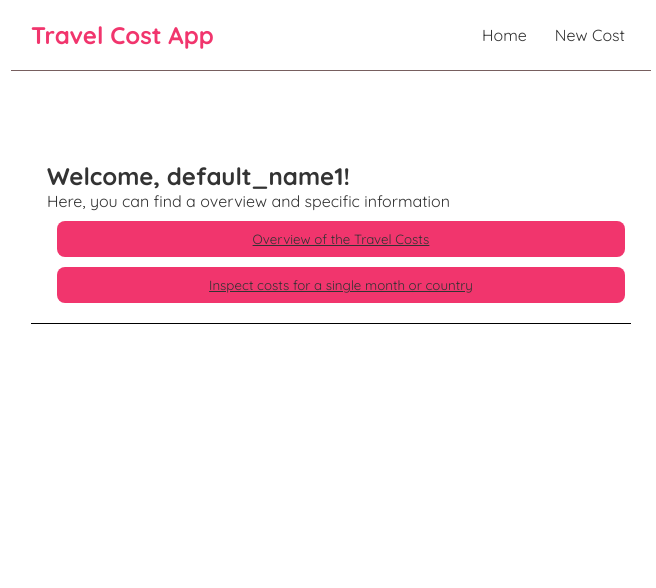
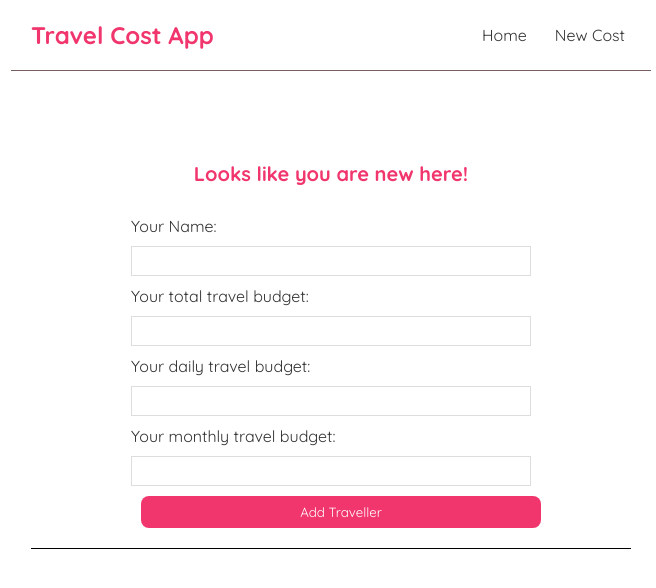
Before and after one commit to HaDuve/TravelCost, a React (Create React App) app in the folder travel-cost/: page / in a window 1280 px wide. Shown: the top 588 px of the page, without its empty margins (309-965 px from the left). Built offline with nearby package versions, Linux system fonts and the light colour scheme; data requests are answered from the project's data file.

Commit message:
stable Initial Questions, delete missing (#11)

```diff
--- a/travel-cost/data/db.json
+++ b/travel-cost/data/db.json
@@ -36,7 +36,7 @@
   ],
   "traveller": [
     {
-      "name": "default_name1",
+      "name": "default_name",
       "budget": 0,
       "daily": 0,
       "monthly": 0,
--- a/travel-cost/src/InitialQuestions.js
+++ b/travel-cost/src/InitialQuestions.js
@@ -2,24 +2,22 @@ import { useState } from "react";
 import { useHistory } from "react-router-dom";
 
 const InitialQuestions = () => {
-    const [date, setDate] = useState('dd/mm/yyyy');
-    const [description, setDescription] = useState('');
-    const [category, setCategory] = useState('');
-    const [country, setCountry] = useState('');
-    const [place, setPlace] = useState('');
-    const [price, setPrice] = useState(0);
-    const [whopaid, setWhopaid] = useState('H');
-    const [oweperc, setOweperc] = useState(50);
+    const [t_name, setName] = useState('');
+    const [t_budget, setBudget] = useState('');
+    const [t_daily, setDaily] = useState('');
+    const [t_monthly, setMonthly] = useState('');
 
     const [isPending, setIsPending] = useState(false);
     const history = useHistory();
 
+
     const handleSubmit = (e) => {
         e.preventDefault();
-        const blog = { date, description, category, country, place, price, whopaid, oweperc };
+        const blog = { t_name, t_budget, t_daily, t_monthly };
         setIsPending(true);
 
-        fetch("http://localhost:8000/costs", {
+
+    fetch("http://localhost:8000/traveller", {
         method: "POST",
         headers: { "Content-Type": "application/json" },
         body: JSON.stringify(blog)
@@ -35,73 +33,38 @@ const InitialQuestions = () => {
             <h2>Looks like you are new here!</h2>
             <form onSubmit={handleSubmit}>
 
-                <label>Cost Date:</label>
+                <label>Your Name:</label>
                 <input
-                    type="date"
-                    value={date}
+                    type="text"
+                    value={t_name}
                     required
-                    onChange={(e) => setDate(e.target.value)}
+                    onChange={(e) => setName(e.target.value)}
                 />
 
-                <label>Cost Description:</label>
-                <textarea
-                    required
-                    value={description}
-                    onChange={(e) => setDescription(e.target.value)}
-                    >
-                </textarea>
-
-                <label>Cost Category:</label>
-                <select
-                    value={category}
-                    onChange={(e) => setCategory(e.target.value)}
-                >
-                    <option value="traffic">National Traffic</option>
-                    <option value="home">Accomodation</option>
-                    <option value="meals">Meals and Drinks</option>
-                    <option value="other">Other (Shopping, Activities, ...)</option>
-                </select>
-
-                <label>Cost Country:</label>
-                <input
-                    type="text"
-                    value={country}
-                    required
-                    onChange={(e) => setCountry(e.target.value)}
-                />
-                <label>Cost Place:</label>
-                <input
-                    type="text"
-                    value={place}
-                    required
-                    onChange={(e) => setPlace(e.target.value)}
-                />
-                <label>Cost Price:</label>
+                <label>Your total travel budget:</label>
                 <input
                     type="number"
-                    value={price}
                     required
-                    onChange={(e) => setPrice(e.target.value)}
+                    value={t_budget}
+                    onChange={(e) => setBudget(e.target.value)}
                 />
-                <label>Who paid?:</label>
-                <select
-                    value={whopaid}
-                    onChange={(e) => setWhopaid(e.target.value)}
-                >
-                    <option value="H">Hannes</option>
-                    <option value="T">Tina</option>
-                </select>
 
-                <label>Percentage Owed:</label>
+                <label>Your daily travel budget:</label>
                 <input
                     type="number"
-                    value={oweperc}
+                    value={t_daily}
                     required
-                    onChange={(e) => setOweperc(e.target.value)}
+                    onChange={(e) => setDaily(e.target.value)}
                 />
-
-                { !isPending && <button>Add Cost</button>}
-                { isPending && <button disabled>Adding Cost...</button>}
+                <label>Your monthly travel budget:</label>
+                <input
+                    type="number"
+                    value={t_monthly}
+                    required
+                    onChange={(e) => setMonthly(e.target.value)}
+                />
+                {!isPending && <button>Add Traveller</button>}
+                {isPending && <button disabled>Adding Traveller...</button>}
             </form>
         </div>
     );
--- a/travel-cost/src/useFetch.js
+++ b/travel-cost/src/useFetch.js
@@ -15,7 +15,7 @@ const useFetch = (url) => {
                 return res.json();
             })
             .then(data => {
-                console.log(data);
+                // console.log(data);
                 setData(data);
                 setIsPending(false);
                 setError(null);
```
Lines whose indentation alone changed are shown as unchanged.
